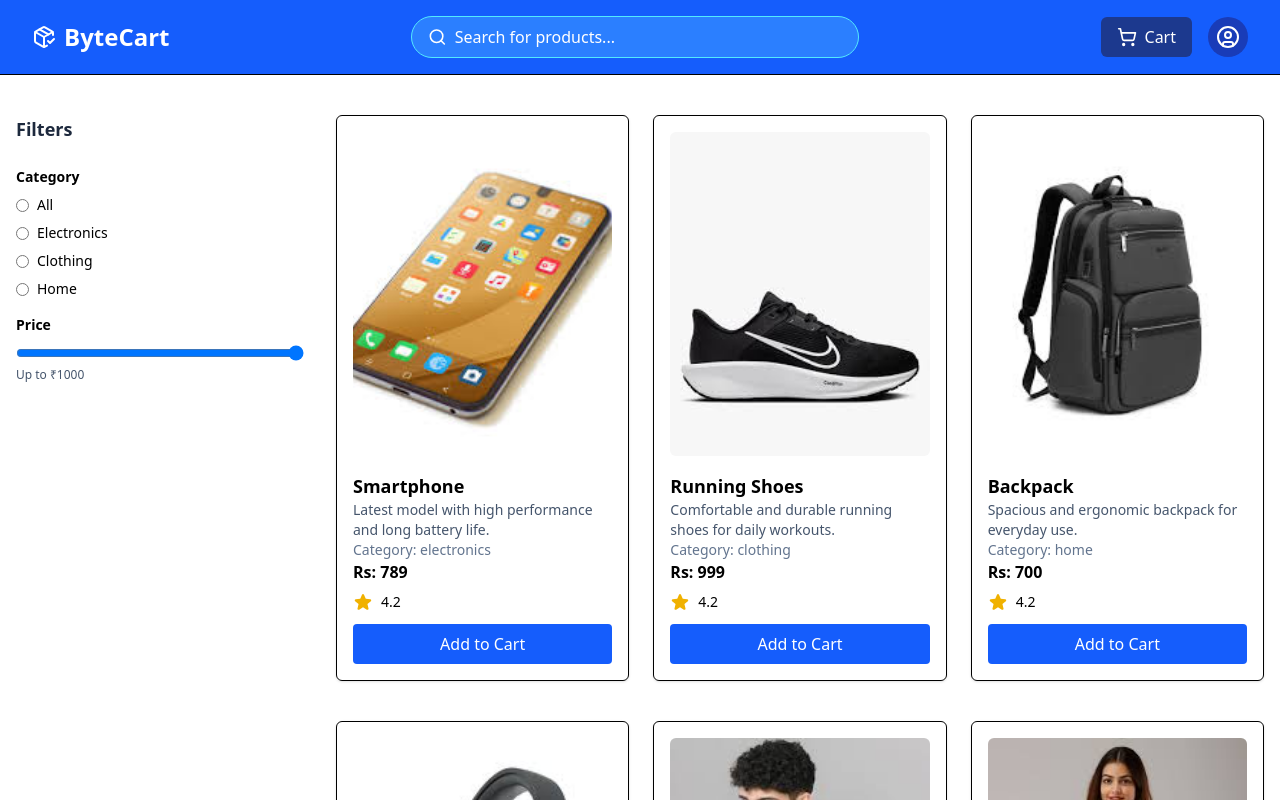
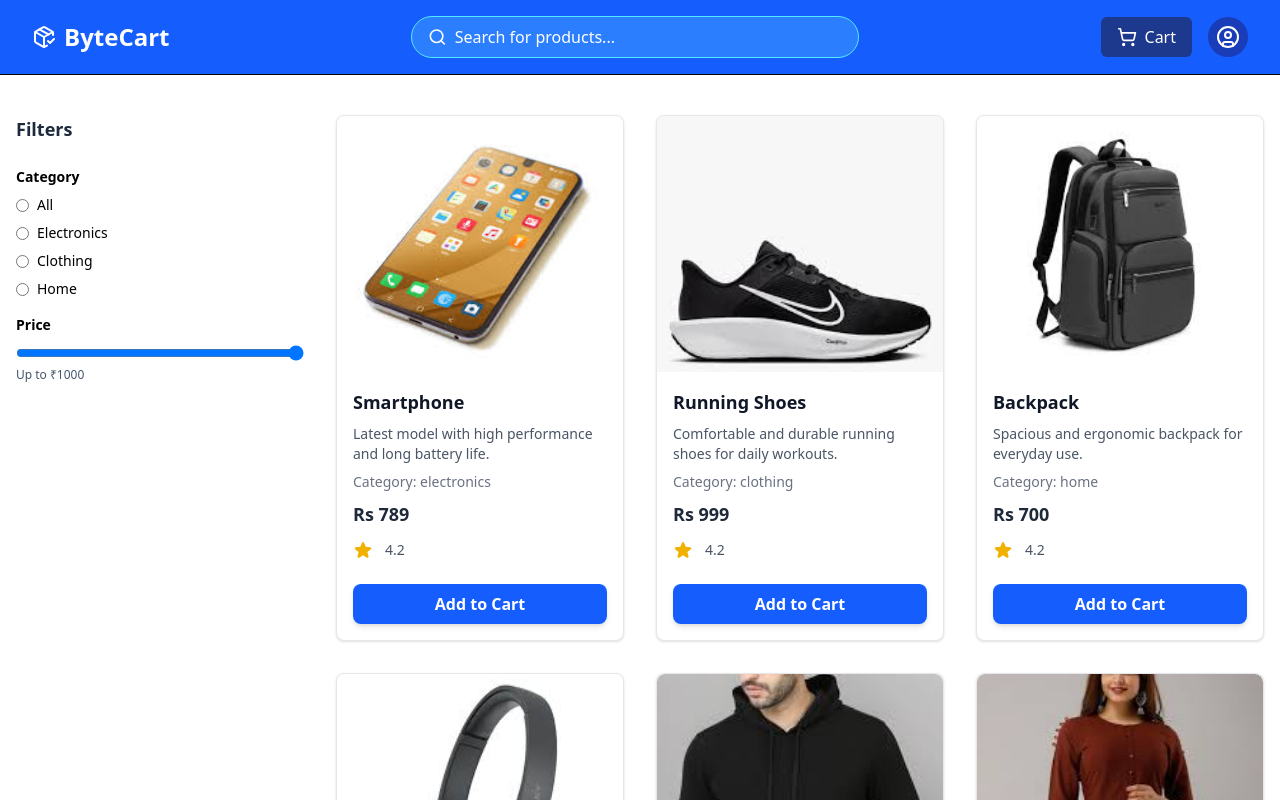
Before and after one commit to Ashwastaken78867/WhatBytes-Assignment, a Next.js app: page / in a window 1280 px wide. Shown: the top 800 px of the page. Built offline with nearby package versions, Linux system fonts and the light colour scheme.

Commit message:
adding new link

```diff
--- a/components/ProductDetail.tsx
+++ b/components/ProductDetail.tsx
@@ -1,10 +1,10 @@
-"use client";
+'use client';
 
 import { products } from "../lib/products";
 import Image from "next/image";
 import { useParams } from "next/navigation";
 import { useState } from "react";
-import { StarIcon } from "@heroicons/react/16/solid";
+import { StarIcon } from "@heroicons/react/24/solid";
 import { useCart } from "@/context/CartContext";
 import { toast } from "react-hot-toast";
 
@@ -18,7 +18,7 @@
 
   if (!product) {
     return (
-      <div className="text-center text-red-600 mt-10">
+      <div className="text-center text-red-600 mt-10 text-lg font-medium">
         Product not found.
       </div>
     );
@@ -36,42 +36,45 @@
   };
 
   return (
-    <div className="max-w-6xl mx-auto px-6 py-10 grid grid-cols-1 md:grid-cols-2 gap-12">
-      {/* Image */}
-      <div>
+    <div className="max-w-6xl mx-auto px-6 py-12 grid grid-cols-1 md:grid-cols-2 gap-12">
+      {/* Product Image */}
+      <div className="rounded-lg overflow-hidden shadow-lg hover:shadow-2xl transition-shadow duration-300">
         <Image
           src={product.image}
           alt={product.title}
           width={600}
           height={600}
-          className="w-full h-auto object-cover rounded-md"
+          className="w-full h-auto object-cover"
         />
       </div>
 
-      {/* Details */}
-      <div className="space-y-6">
-        <h1 className="text-3xl font-semibold">{product.title}</h1>
+      {/* Product Details */}
+      <div className="space-y-6 flex flex-col justify-between">
+        <div className="space-y-4">
+          <h1 className="text-4xl font-bold text-gray-900">{product.title}</h1>
 
           <div className="flex items-center gap-2">
-          <StarIcon className="w-5 h-5 text-yellow-500" />
-          <span className="text-sm text-gray-600">4.3 (120 Reviews)</span>
+            <StarIcon className="w-6 h-6 text-yellow-500" />
+            <span className="text-sm text-gray-600 font-medium">4.3 (120 Reviews)</span>
           </div>
 
-        <p className="text-lg text-gray-800 font-medium">Rs: {product.price}</p>
+          <p className="text-2xl text-gray-800 font-semibold">Rs {product.price}</p>
 
-        <p className="text-gray-600">{product.desc}</p>
+          <p className="text-gray-700 leading-relaxed">{product.desc}</p>
 
           <p className="text-sm text-gray-500">
-          Category: {product.categories.join(", ")}
+            Category: <span className="font-medium text-gray-700">{product.categories.join(", ")}</span>
           </p>
+        </div>
 
-        {/* Quantity */}
-        <div className="flex items-center gap-3">
-          <label className="text-sm text-gray-700">Quantity:</label>
+        {/* Quantity Selector */}
+        <div className="flex flex-col sm:flex-row sm:items-center gap-4 mt-4">
+          <div className="flex items-center gap-2">
+            <label className="text-sm font-medium text-gray-700">Quantity:</label>
             <select
               value={qty}
               onChange={(e) => setQty(Number(e.target.value))}
-            className="border rounded px-2 py-1"
+              className="border border-gray-300 rounded px-3 py-2 focus:outline-none focus:ring-2 focus:ring-blue-500"
             >
               {[1, 2, 3, 4, 5].map((q) => (
                 <option key={q} value={q}>
@@ -84,10 +87,11 @@
           {/* Add to Cart Button */}
           <button
             onClick={handleAddToCart}
-          className="bg-blue-600 hover:bg-blue-700 text-white px-6 py-2 rounded-md mt-4"
+            className="bg-blue-600 hover:bg-blue-700 text-white font-semibold px-6 py-3 rounded-lg shadow-md transition-all duration-200"
           >
             Add to Cart
           </button>
+        </div>
       </div>
     </div>
   );
--- a/components/ProductSection.tsx
+++ b/components/ProductSection.tsx
@@ -16,7 +16,7 @@
 
 const ProductSection = () => {
   const searchParams = useSearchParams();
-  const { addToCart } = useCart(); // ✅
+  const { addToCart } = useCart();
 
   const filteredProducts = useMemo(() => {
     const paramsObj = convertStringToQueriesObject(searchParams);
@@ -55,39 +55,44 @@
   }, [searchParams]);
 
   if (filteredProducts.length === 0) {
-    return <p className="text-center text-slate-700">No Product Available.</p>;
+    return <p className="text-center text-gray-500 text-lg mt-10">No Products Available.</p>;
   }
 
   return (
-    <div className="grid grid-cols-1 sm:grid-cols-2 lg:grid-cols-3 gap-x-6 gap-y-10">
+    <div className="grid grid-cols-1 sm:grid-cols-2 lg:grid-cols-3 gap-8">
       {filteredProducts.map((product) => (
-        <div key={product.id} className="border p-4 rounded-md shadow-sm hover:shadow-md transition">
-          {/* Image & Title inside Link */}
-          <Link href={`/product/${product.id}`}>
+        <div
+          key={product.id}
+          className="bg-white border border-gray-200 rounded-lg shadow-sm hover:shadow-md transition-shadow duration-200 flex flex-col"
+        >
+          {/* Image */}
+          <Link href={`/product/${product.id}`} className="relative group overflow-hidden rounded-t-lg">
             <Image
               src={product.image}
               alt={product.title}
               width={400}
               height={400}
-              className="rounded-md aspect-[4/5] object-cover object-top"
+              className="w-full h-64 object-cover group-hover:scale-105 transition-transform duration-300 rounded-t-lg"
             />
-            <div className="space-y-2 mt-4">
-              <h2 className="font-semibold text-lg">{product.title}</h2>
-            </div>
           </Link>
 
-          {/* Details */}
-          <p className="text-sm text-slate-600">{product.desc}</p>
-          <p className="text-sm text-slate-500">
-            Category: {product.categories.join(', ')}
-          </p>
-          <p className="font-semibold text-base">Rs: {product.price}</p>
-          <div className="flex items-center gap-2 mt-2">
+          {/* Product Info */}
+          <div className="flex-1 flex flex-col justify-between p-4 space-y-2">
+            <Link href={`/product/${product.id}`} className="hover:underline">
+              <h2 className="font-semibold text-lg text-gray-900">{product.title}</h2>
+            </Link>
+
+            <p className="text-sm text-gray-600">{product.desc}</p>
+            <p className="text-sm text-gray-500">Category: {product.categories.join(', ')}</p>
+            <p className="font-semibold text-lg text-gray-800">Rs {product.price}</p>
+
+            {/* Static Rating */}
+            <div className="flex items-center gap-1 mt-1">
               <StarIcon className="w-5 h-5 text-yellow-500" />
-            <span className="text-sm">4.2</span>
+              <span className="text-sm text-gray-600 ml-2">4.2</span>
             </div>
 
-          {/* ✅ Add to Cart Button */}
+            {/* Add to Cart */}
             <button
               onClick={() =>
                 addToCart({
@@ -98,10 +103,11 @@
                   quantity: 1,
                 })
               }
-            className="mt-3 bg-blue-600 hover:bg-blue-700 text-white px-4 py-2 rounded w-full"
+              className="mt-4 bg-blue-600 hover:bg-blue-700 text-white font-semibold px-4 py-2 rounded-lg shadow-md transition-colors duration-200"
             >
               Add to Cart
             </button>
+          </div>
         </div>
       ))}
     </div>
```
Also changed, not shown: 1 other file (tests, documents, lock files or other folders). Lines whose indentation alone changed are shown as unchanged.
